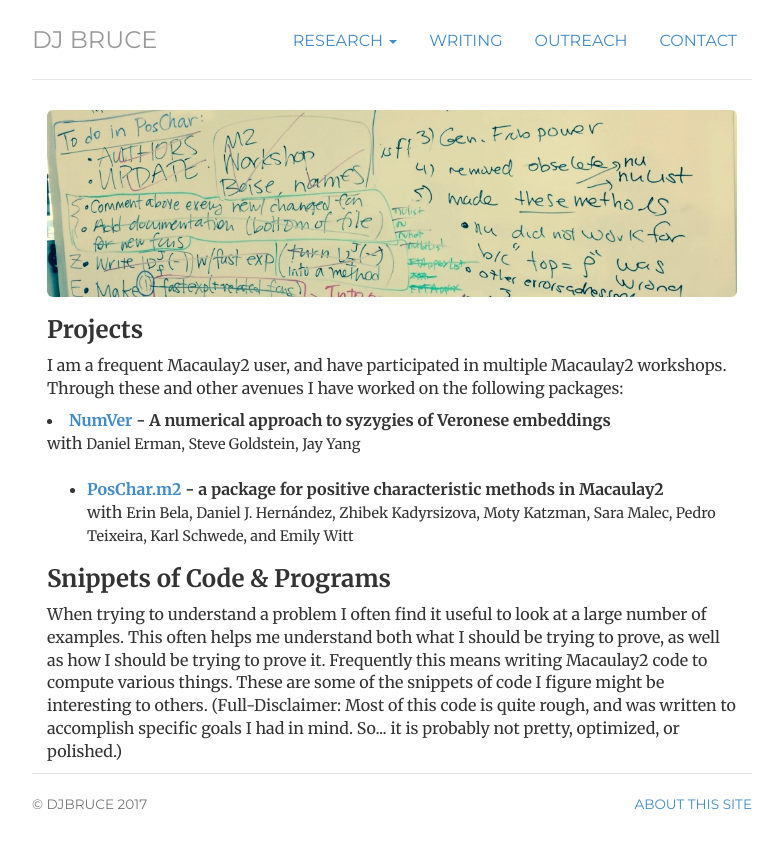
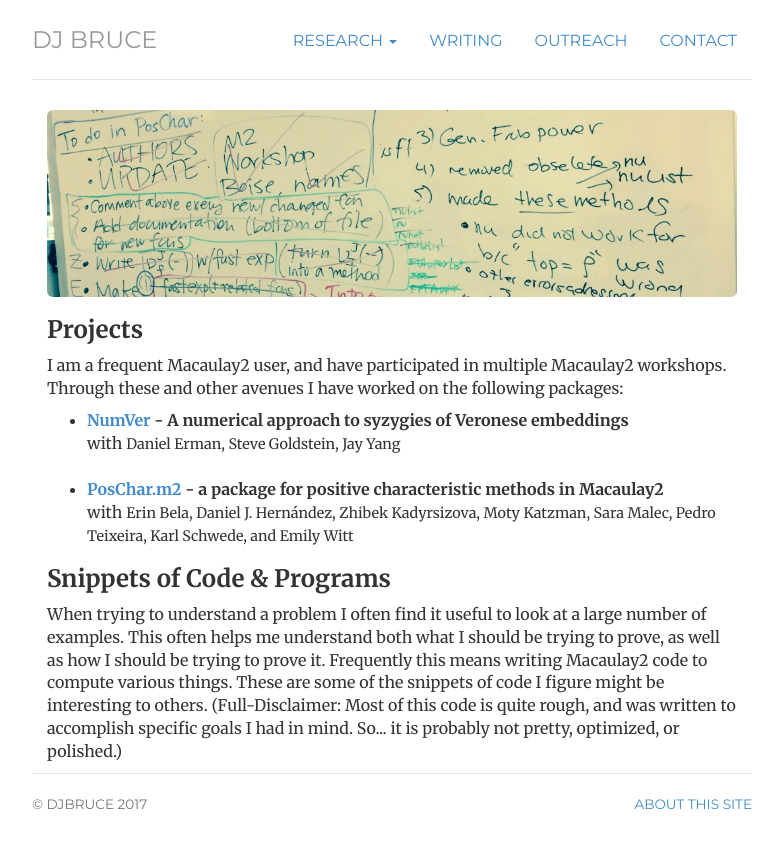
Before and after one commit to julietteBruce/old-homepage, a Jekyll site: the page built from programing/index.html, in a window 1280 px wide. Shown: the top 848 px of the page, without its empty margins (248-1030 px from the left). Built offline with Jekyll 4.4.1, drawn with Linux system fonts in a browser that asks for light colours.

Commit message:
Update Link and Fixed Bullets

```diff
--- a/programing/index.html
+++ b/programing/index.html
@@ -10,13 +10,14 @@
 
 <h3>Projects</h3>
 <p>I am a frequent Macaulay2 user, and have participated in multiple Macaulay2 workshops. Through these and other avenues I have worked on the following packages:</p>
-
+<ul>
 <li>
-<span class="title"><a href="https://www.math.utah.edu/~schwede/M2/PosChar.m2">NumVer</a> - A numerical approach to syzygies of Veronese embeddings</span>
+<span class="title"><a href="https://djbruce.github.io/numver/">NumVer</a> - A numerical approach to syzygies of Veronese embeddings</span>
 <br />with <span class="coauthor">Daniel Erman, Steve Goldstein, Jay Yang</span>
 </li>
-<ul>
+
 <br>
+
 <li>
 <span class="title"><a href="https://www.math.utah.edu/~schwede/M2/PosChar.m2">PosChar.m2</a> - a package for positive characteristic methods in Macaulay2</span>
 <br />with <span class="coauthor">Erin Bela,  Daniel J. Hernández, Zhibek Kadyrsizova,
```
